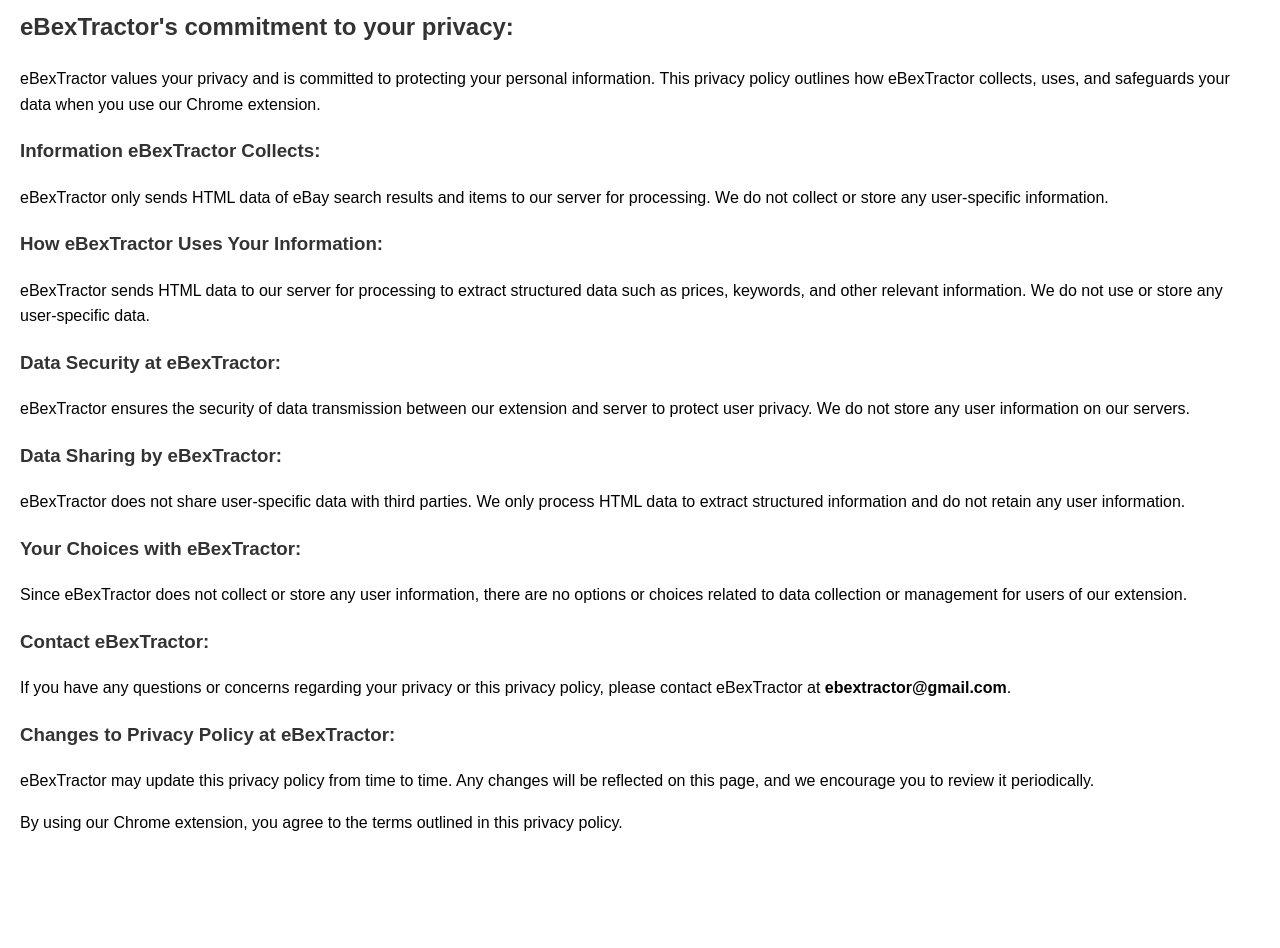
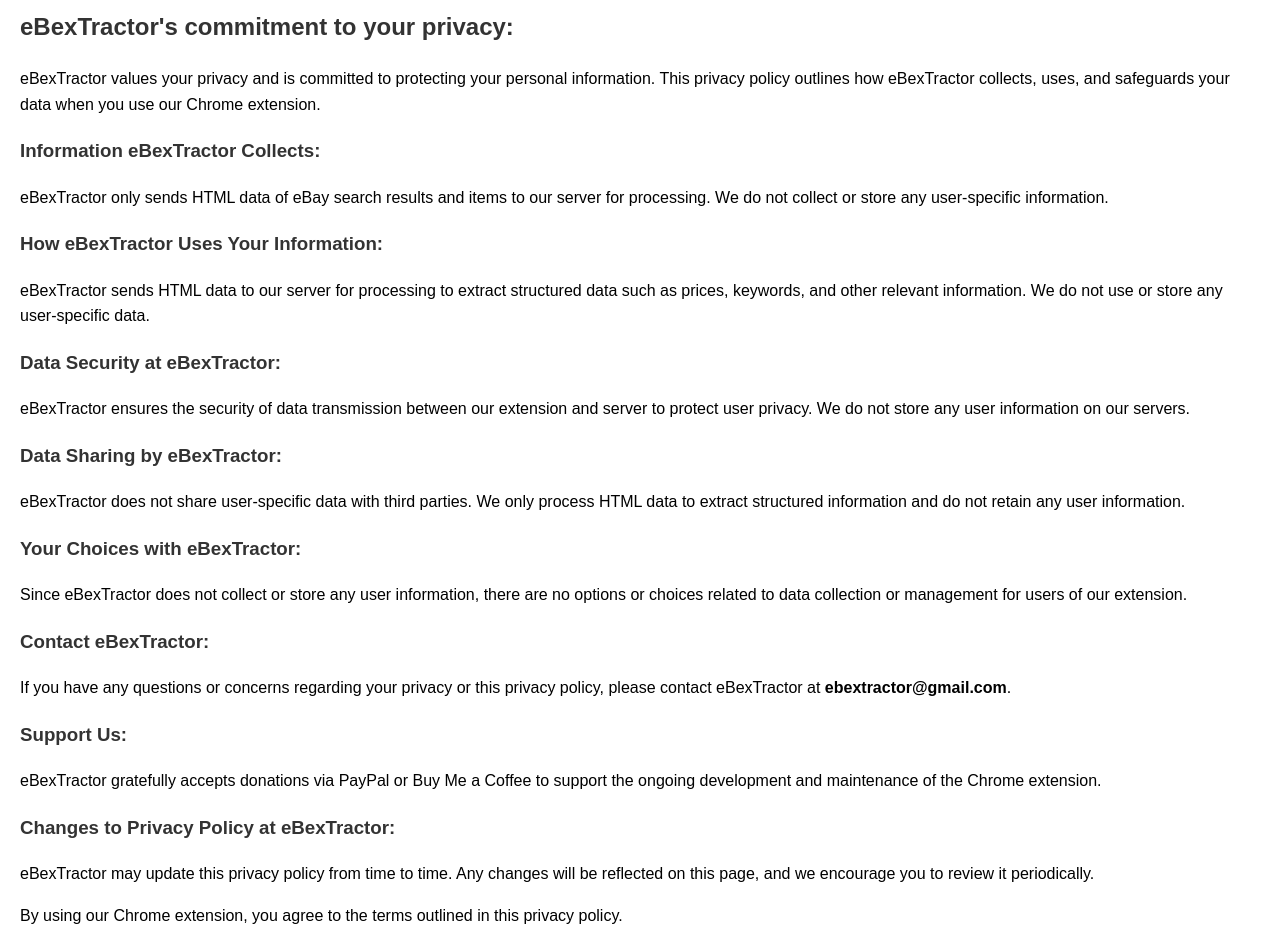
Before and after one commit to koribot/ebextractor-privacy-policy, a plain HTML site: page index.html in a window 1280 px wide. Shown: the part 86-1034 px from the top of the page. Before the commit the page ends 942 px from the top, so only its background shows below. Drawn offline with Linux system fonts and the light colour scheme.

Commit message:
Update index.html

```diff
--- a/index.html
+++ b/index.html
@@ -64,6 +64,11 @@
   privacy policy, please contact eBexTractor at <b>ebextractor@gmail.com</b>.
 </p>
 
+<h3>Support Us:</h3>
+<p>
+  eBexTractor gratefully accepts donations via PayPal or Buy Me a Coffee to support the ongoing development and maintenance of the Chrome extension.
+</p>
+
 <h3>Changes to Privacy Policy at eBexTractor:</h3>
 <p>
   eBexTractor may update this privacy policy from time to time. Any changes will be
```
